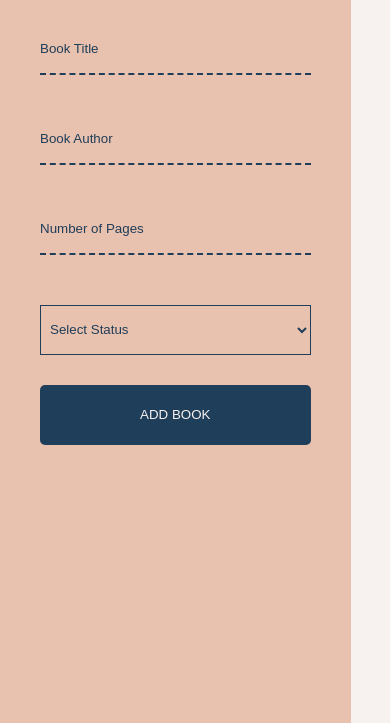
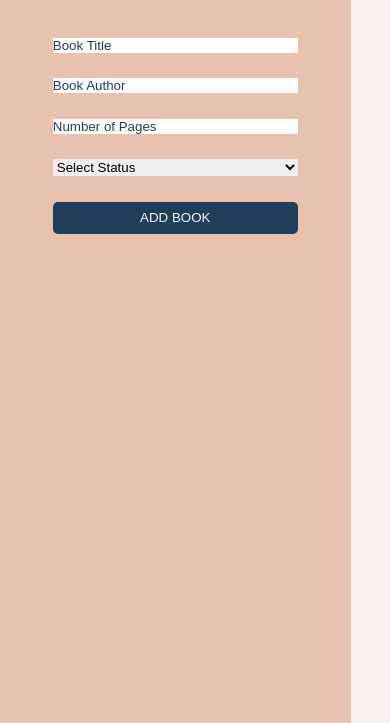
Before and after one commit to nuru484/A-virtual-library, a plain HTML site: page index.html in a window 390 px wide. Shown: the part 121-844 px from the top of the page. Drawn offline with Linux system fonts and the light colour scheme.

Commit message:
making it responsive

```diff
--- a/style.css
+++ b/style.css
@@ -6,9 +6,19 @@
 }
 .main-container {
   display: grid;
-  grid-template-columns: 1fr 3fr;
+  grid-template-columns: auto auto;
   height: 100vh;
 }
+
+.form-container {
+  background-color: #e9c1af;
+  padding: 2.5rem;
+}
+
+.book-details-container {
+  background-color: #f7f1f0;
+}
+
 .logo {
   display: flex;
   text-align: center;
@@ -22,44 +32,28 @@
   color: #1f3e59;
 }
 
-.form-container {
-  background-color: #e9c1af;
-  height: 100%;
-  padding: 40px;
+.new-book-form {
+  display: flex;
+  flex-direction: column;
 }
-.book-details-container {
-  background-color: #f7f1f0;
-  height: 100%;
+
+input,
+select,
+button {
+  margin: 0.8rem;
 }
-.new-book-form {
-  display: grid;
-  grid-template-rows: repeat(5, 1fr);
-  gap: 30px;
-}
-form #title,
-#author,
-#pages,
-#status {
-  height: 50px;
-  background-color: #e9c1af;
-  border-bottom: 2px dashed #1f3e59;
-  outline: none;
-  color: #1f3e59;
-}
-#status {
-  border: 1px solid #1f3e59;
-  outline: none;
-  padding: 5px;
-  margin-top: 10px;
-}
-::placeholder {
-  color: #1f3e59;
-}
+
 form button {
+  height: 2rem;
   background-color: #1f3e59;
   border-radius: 5px;
   color: #f7f1f0;
 }
+
+::placeholder {
+  color: #1f3e59;
+}
+
 .detail-one {
   display: flex;
   justify-content: center;
```
